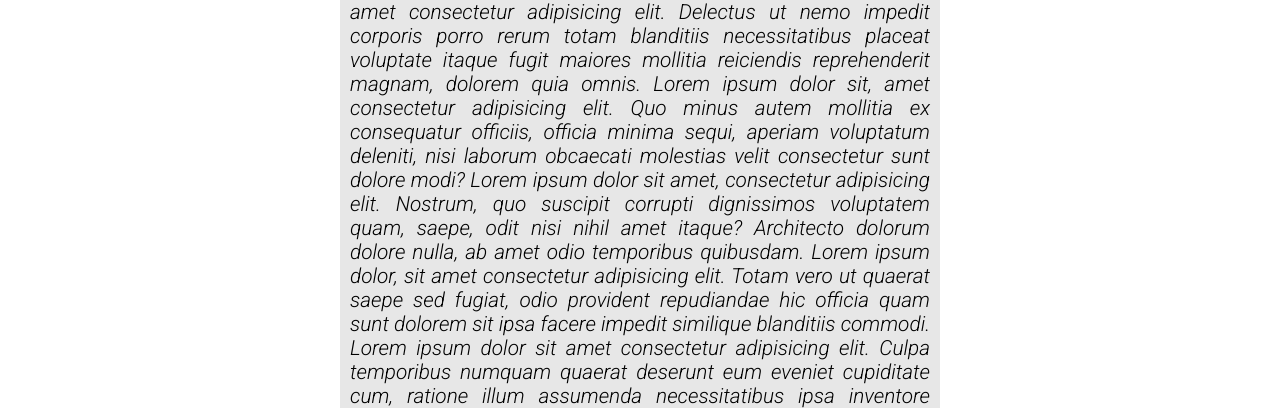
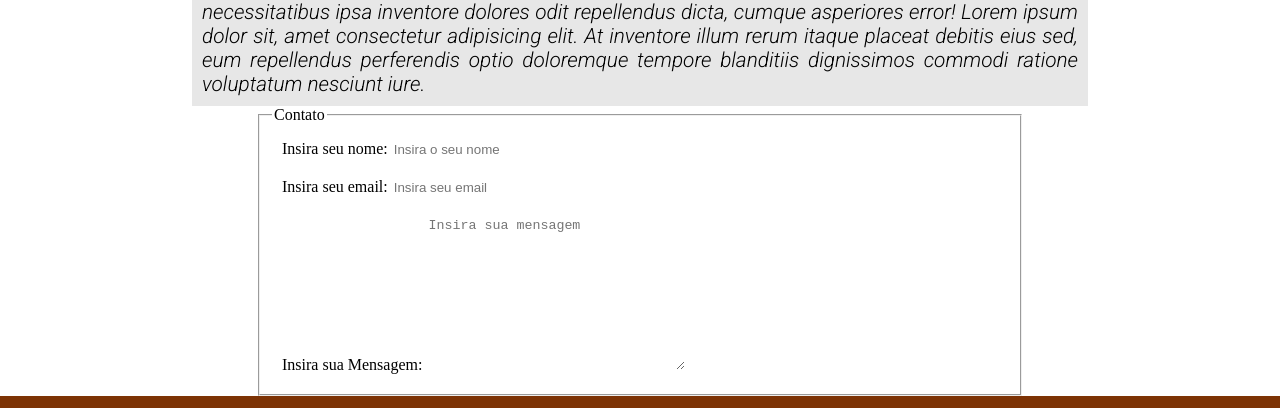
Before and after one commit to onlyLuiz/King_Pizzas, a plain HTML site: page index.html in a window 1280 px wide. Shown: the part 1381-1789 px from the top of the page. Drawn offline with Linux system fonts and the light colour scheme; a web font is replaced by a local one.

Commit message:
Update style.css

```diff
--- a/style.css
+++ b/style.css
@@ -132,7 +132,7 @@ main{
     grid-area: 'm';
     margin-left: auto;
     margin-right: auto;
-    max-width: 600px;
+    max-width: 70vw;
     width: 100%;
     display: grid;
     grid-template-areas: 'home'
@@ -143,8 +143,7 @@ form{
     margin-left: auto;
     margin-right: auto;
     margin-bottom: 0px;
-    width: 100%;
-    max-width: 600px;
+    width: 60vw;
     background-color:rgba(255, 255, 255, 0.5);
     color:var(--cor_Preto);
     text-align: left;
```
